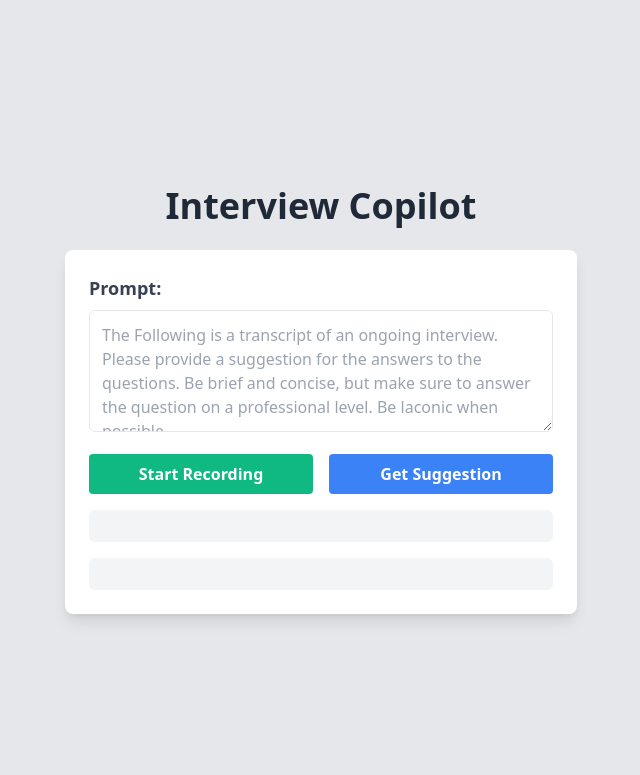
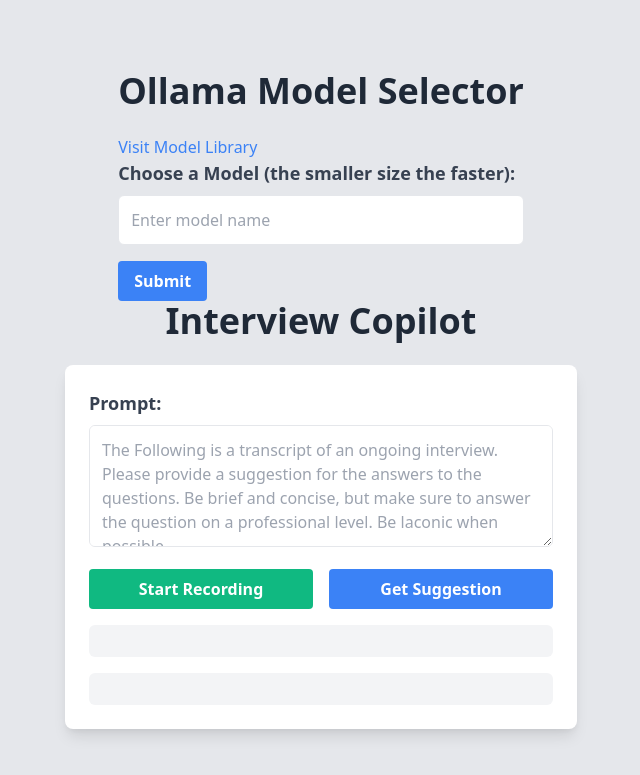
Before and after one commit to antonvice/Interview-Copilot, a FastAPI app: page / in a window 1280 px wide. Shown: the top 775 px of the page, without its empty margins (319-959 px from the left). Run offline with FastAPI, Linux system fonts and the light colour scheme.

Commit message:
added model selection

```diff
--- a/app.py
+++ b/app.py
@@ -7,15 +7,34 @@
 from fastapi.responses import HTMLResponse, JSONResponse
 from transformers.utils import is_flash_attn_2_available
 import ollama
+
+class ModelManager:
+    def __init__(self):
+        self.model_name = None
+
+    def load_model(self, model_name):
+        try:
+            ollama.pull(model_name)
+            self.model_name = model_name
+            return True, f"Model {model_name} successfully loaded."
+        except Exception as e:
+            return False, f"Error loading model {model_name}: {e}"
+
+    def get_model_name(self):
+        return self.model_name
+
+
+model_manager = ModelManager()
+
 device = "cuda:0" if torch.cuda.is_available() else ("mps" if torch.backends.mps.is_available() else "cpu")
+pipe = pipeline(
+        "automatic-speech-recognition",
+        model="distil-whisper/distil-large-v2", # select checkpoint from https://huggingface.co/openai/whisper-large-v3#model-details
+        torch_dtype=torch.float16,
+        device=device,
+        model_kwargs={"attn_implementation": "flash_attention_2"} if is_flash_attn_2_available() else {"attn_implementation": "sdpa"},
+    )
 
-pipe = pipeline(
-    "automatic-speech-recognition",
-    model="distil-whisper/distil-large-v2", # select checkpoint from https://huggingface.co/openai/whisper-large-v3#model-details
-    torch_dtype=torch.float16,
-    device=device,
-    model_kwargs={"attn_implementation": "flash_attention_2"} if is_flash_attn_2_available() else {"attn_implementation": "sdpa"},
-)
 # Define a decorator to measure execution time and print arguments
 def timeit(func):
     def wrapper(*args, **kwargs):
@@ -81,8 +100,24 @@
 
 
 
+# Modify the load_model endpoint to use the ModelManager
+@app.post("/submit-model")
+async def load_model(request: Request):
+    data = await request.json()
+    model_name = data.get("model_name")
+    if model_name:
+        success, message = model_manager.load_model(model_name)
+        if success:
+            return HTMLResponse(content=f"<p>{message}</p>")
+        else:
+            return HTMLResponse(content=f"<p>{message}</p>")
+    else:
+        return HTMLResponse(content="<p>ERROR: No model name provided.</p>")
+
+
 async def respond(query):
+    model_name = model_manager.get_model_name()
     messages = [{"role": "user", "content": query}]
-    response = ollama.chat(model='gemma:2b-instruct', messages=messages)
+    response = ollama.chat(model=model_name, messages=messages)
     r = response['message']['content']
     return r
--- a/templates/index.html
+++ b/templates/index.html
@@ -5,10 +5,30 @@
     <meta name="viewport" content="width=device-width, initial-scale=1.0">
     <title>Interview Copilot</title>
     <!-- Include Tailwind CSS from CDN -->
+    <script src="https://unpkg.com/htmx.org"></script>
+
     <link href="https://cdn.jsdelivr.net/npm/tailwindcss@2.2.19/dist/tailwind.min.css" rel="stylesheet">
 </head>
 <body class="bg-gray-200 font-sans">
     <div class="min-h-screen flex flex-col justify-center items-center">
+
+        <form id="modelForm">
+            <div class="mb-4">
+                <h2 class="text-4xl font-bold mb-6 text-gray-800">Ollama Model Selector</h2>
+                <a href="https://ollama.com/library" class="text-blue-500 hover:text-blue-700" target="_blank">Visit Model Library</a>
+                <label for="model_name" class="block text-lg font-semibold text-gray-700 mb-2">Choose a Model (the smaller size the faster):</label>
+                <input type="text" id="model_name" name="model_name" class="w-full p-3 border rounded-md focus:outline-none focus:ring-2 focus:ring-blue-500" placeholder="Enter model name">
+            </div>
+            <button type="button" id="submitModel" class="bg-blue-500 hover:bg-blue-700 text-white font-bold py-2 px-4 rounded focus:outline-none transition-colors">Submit</button>
+        </form>
+        <div id="loadingSpinner" class="hidden">
+            <div class="spinner-border animate-spin inline-block w-8 h-8 border-4 rounded-full" role="status">
+                <span class="visually-hidden">Loading...</span>
+            </div>
+        </div>
+        <div id="server-response" class="mt-4 p-4 bg-white rounded shadow" style="display: none;">
+            <!-- Server response with model will be displayed here -->
+        </div>
         <div class="w-full max-w-lg">
             <h1 class="text-4xl font-bold mb-6 text-center text-gray-800">Interview Copilot</h1>
             <div class="bg-white p-6 rounded-lg shadow-lg">
@@ -30,10 +50,36 @@
         </div>
     </div>
     <script>
+        const loadingSpinner = document.getElementById('loadingSpinner');
+        loadingSpinner.classList.add('hidden');
+        document.getElementById('submitModel').addEventListener('click', async () => {
+            const modelName = document.getElementById('model_name').value;
+            loadingSpinner.classList.remove('hidden');
+            const response = await fetch('/submit-model', {
+                method: 'POST',
+                headers: { 'Content-Type': 'application/json' },
+                body: JSON.stringify({ model_name: modelName })
+            });
+            const data = await response.text();
+            const serverResponse = document.getElementById('server-response');
+            serverResponse.innerHTML = data;
+            serverResponse.style.display = 'block';
+            loadingSpinner.classList.add('hidden');
+
+            // Enable the record and summary buttons if the model is successfully loaded
+            if (!data.includes("ERROR")) {
+                recordButton.disabled = false;
+                summaryButton.disabled = false;
+            }
+
+        });
+
         const recordButton = document.getElementById('recordButton');
         const transcriptDiv = document.getElementById('transcript');
         const summaryButton = document.getElementById('summaryButton');
 
+        recordButton.disabled = true;
+        summaryButton.disabled = true;
         let isRecording = false;
         let mediaRecorder;
         let intervalId;
```
